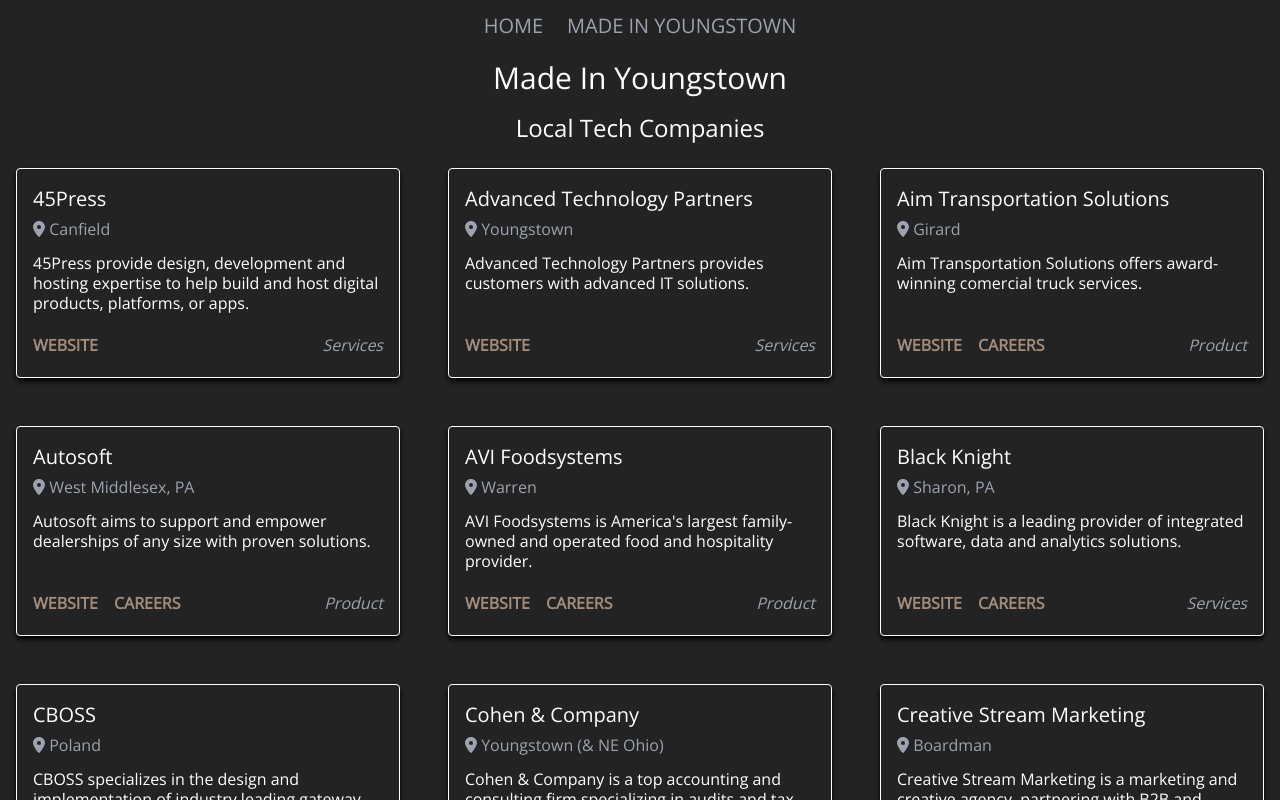
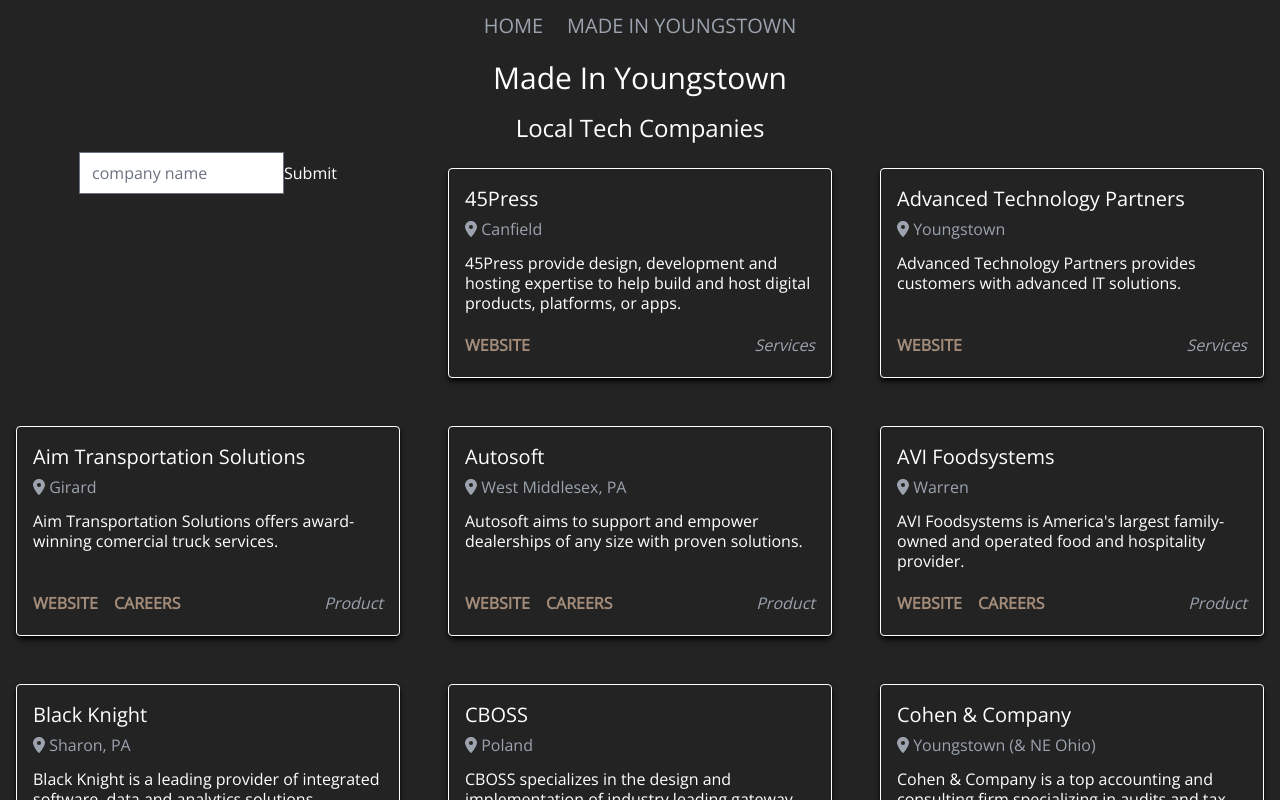
Before and after one commit to codeyoungstown/next-codeyoungstown.com, a Next.js app: page /made-in-youngstown in a window 1280 px wide. Shown: the top 800 px of the page. Built offline with nearby package versions, Linux system fonts and the light colour scheme.

Commit message:
Create search component

```diff
--- a/components/Companies.tsx
+++ b/components/Companies.tsx
@@ -2,11 +2,27 @@ import { companies } from "../data/companies";
 import { FontAwesomeIcon } from "@fortawesome/react-fontawesome";
 import { faLocationDot } from "@fortawesome/free-solid-svg-icons";
 import DataCard from "./DataCard";
+import Search from "./Search";
+import { useState } from "react";
 
 export default function Companies() {
+  const [search, setSearch] = useState("");
+  const [filteredCompanies, setFilteredCompanies] = useState(companies);
+
+  const handleSearch = (e) => {
+    setSearch(e.target.value);
+  };
+  const handleSubmit = () => {
+    const testCompanies = companies.filter((company) =>
+      company.name.includes(search)
+    );
+    setFilteredCompanies(testCompanies);
+  };
+
   return (
     <div className="flex flex-col w-full sm:grid sm:grid-cols-2 sm:gap-4 sm:content-start lg:grid-cols-3">
-      {companies.map((company) => (
+      <Search handleSearch={handleSearch} handleSubmit={handleSubmit} />
+      {filteredCompanies.map((company) => (
         <Company key={company.name} company={company} />
       ))}
     </div>
--- /dev/null
+++ b/components/Search.tsx
@@ -0,0 +1,15 @@
+export default function Search({ handleSearch, handleSubmit }) {
+  return (
+    <div>
+      <input
+        className="text-black"
+        type="search"
+        placeholder="company name"
+        onChange={handleSearch}
+      />
+      <button type="submit" onClick={handleSubmit}>
+        Submit
+      </button>
+    </div>
+  );
+}
```
